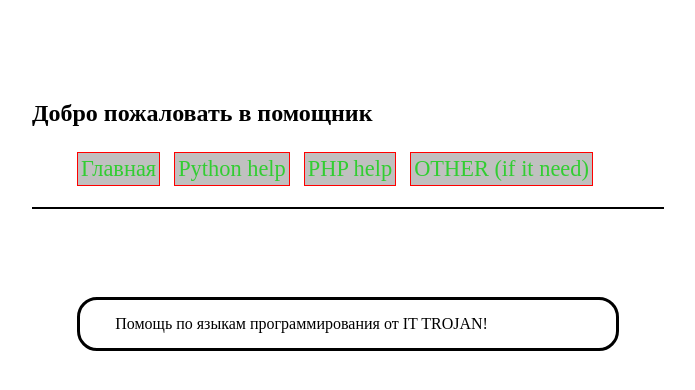
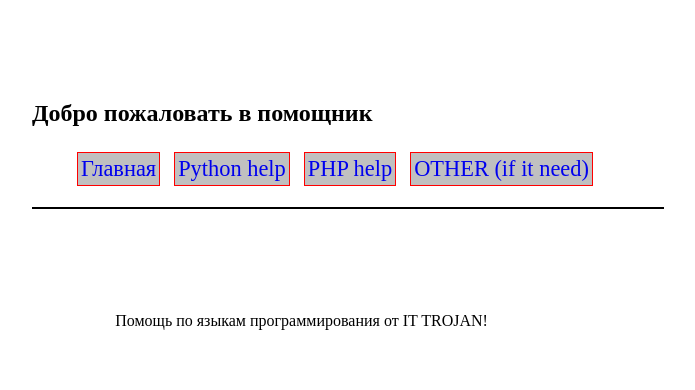
Before and after one commit to vagon512/testsite, a PHP site: page / in a window 1280 px wide. Shown: the top 390 px of the page, without its empty margins (292-987 px from the left). Run offline with PHP 8.4, Linux system fonts and the light colour scheme.

Commit message:
first version changed any style

```diff
--- a/style/style.css
+++ b/style/style.css
@@ -12,8 +12,8 @@ hr{
   margin: 50px;
   padding: 15px;
   width:40%;
-  border-style: solid;
-  border-radius: 20px;
+  #border-style: solid;
+  #border-radius: 20px;
   margin-left: auto;
   margin-right: auto;
  }
@@ -36,7 +36,7 @@ div.main{
 }
 
 a {
-  color: #32CD32;
+  color: #black;
   text-decoration: none;
   font-size: 1.4em;
 }
```
